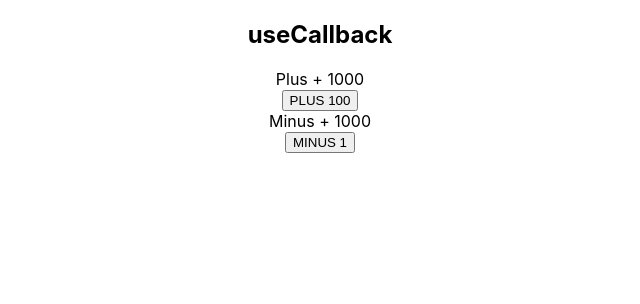
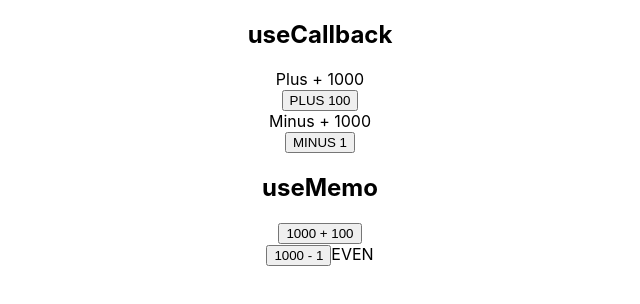
Before and after one commit to Hyosssssun/react-hooks-practice, a React (Create React App) app: page / in a window 1280 px wide. Shown: the top 304 px of the page, without its empty margins (320-960 px from the left). Built offline with nearby package versions, Linux system fonts and the light colour scheme.

Commit message:
useMemo practice

```diff
--- a/src/App.js
+++ b/src/App.js
@@ -1,13 +1,12 @@
 import './App.css';
 import ForUseCallback from './components/ForUseCallback';
-// import ForUseMemo from './components/ForUseMemo';
+import ForUseMemo from './components/ForUseMemo';
 
 function App() {
 	return (
 		<div className='App'>
 			<ForUseCallback />
-			{/* Hi I am useMemo
-			<ForUseMemo /> */}
+			<ForUseMemo />
 		</div>
 	);
 }
--- a/src/components/Button.js
+++ b/src/components/Button.js
@@ -1,7 +1,7 @@
 import React from 'react';
 
-const Button = ({ handleClick, children }) => {
-	console.log(`Rendering button - ${children}`);
+const Button = ({ handleClick, children, text }) => {
+	console.log(`Rendering button - ${text}`);
 	return (
 		<div>
 			<button onClick={handleClick}>{children}</button>
@@ -10,3 +10,4 @@ const Button = ({ handleClick, children }) => {
 };
 
 export default React.memo(Button);
+// export default Button;
--- a/src/components/Count.js
+++ b/src/components/Count.js
@@ -10,3 +10,4 @@ const Count = ({ text, count }) => {
 };
 
 export default React.memo(Count);
+// export default Count;
--- a/src/components/ForUseCallback.js
+++ b/src/components/ForUseCallback.js
@@ -18,11 +18,15 @@ const ForUseCallback = () => {
 
 	return (
 		<div>
-			<Title />
+			<Title text='useCallback' />
 			<Count text='Plus' count={numForPlus} />
-			<Button handleClick={plus}>PLUS 100</Button>
+			<Button handleClick={plus} text='Plus-callback'>
+				PLUS 100
+			</Button>
 			<Count text='Minus' count={numForMinus} />
-			<Button handleClick={minus}>MINUS 1</Button>
+			<Button handleClick={minus} text='Minus-callback'>
+				MINUS 1
+			</Button>
 		</div>
 	);
 };
--- a/src/components/ForUseMemo.js
+++ b/src/components/ForUseMemo.js
@@ -1,5 +1,40 @@
+import { useState, useMemo } from 'react';
+import Title from './Title';
+
 const ForUseMemo = () => {
-	return <p>hello</p>;
+	const [numForPlus, setNumForPlus] = useState(1000);
+	const [numForMinus, setNumForMinus] = useState(1000);
+
+	const plus = () => setNumForPlus(numForPlus + 100);
+	const minus = () => setNumForMinus(numForMinus - 1);
+
+	const isEven = useMemo(() => {
+		let i = 0;
+		while (i < 1000000000) i++;
+		return numForMinus % 2 === 0;
+	}, [numForMinus]);
+
+	// const isEven = () => {
+	// 	let i = 0;
+	// 	while (i < 1000000000) i++;
+	// 	return numForMinus % 2 === 0;
+	// }
+
+	return (
+		<div>
+			<Title text='useMemo' />
+			<div>
+				<button onClick={plus}>{numForPlus} + 100</button>
+			</div>
+			<div>
+				<button onClick={minus} text='Minus-memo'>
+					{numForMinus} - 1
+				</button>
+				<span>{isEven ? 'EVEN' : 'ODD'}</span>
+				{/* <span>{isEven() ? 'EVEN' : 'ODD'}</span> */}
+			</div>
+		</div>
+	);
 };
 
 export default ForUseMemo;
--- a/src/components/Title.js
+++ b/src/components/Title.js
@@ -1,8 +1,9 @@
 import React from 'react';
 
-const Title = () => {
-	console.log('Title rendered');
-	return <h2>useCallback</h2>;
+const Title = ({ text }) => {
+	console.log('-------------------------Title rendered');
+	return <h2>{text}</h2>;
 };
 
 export default React.memo(Title);
+// export default Title;
```
